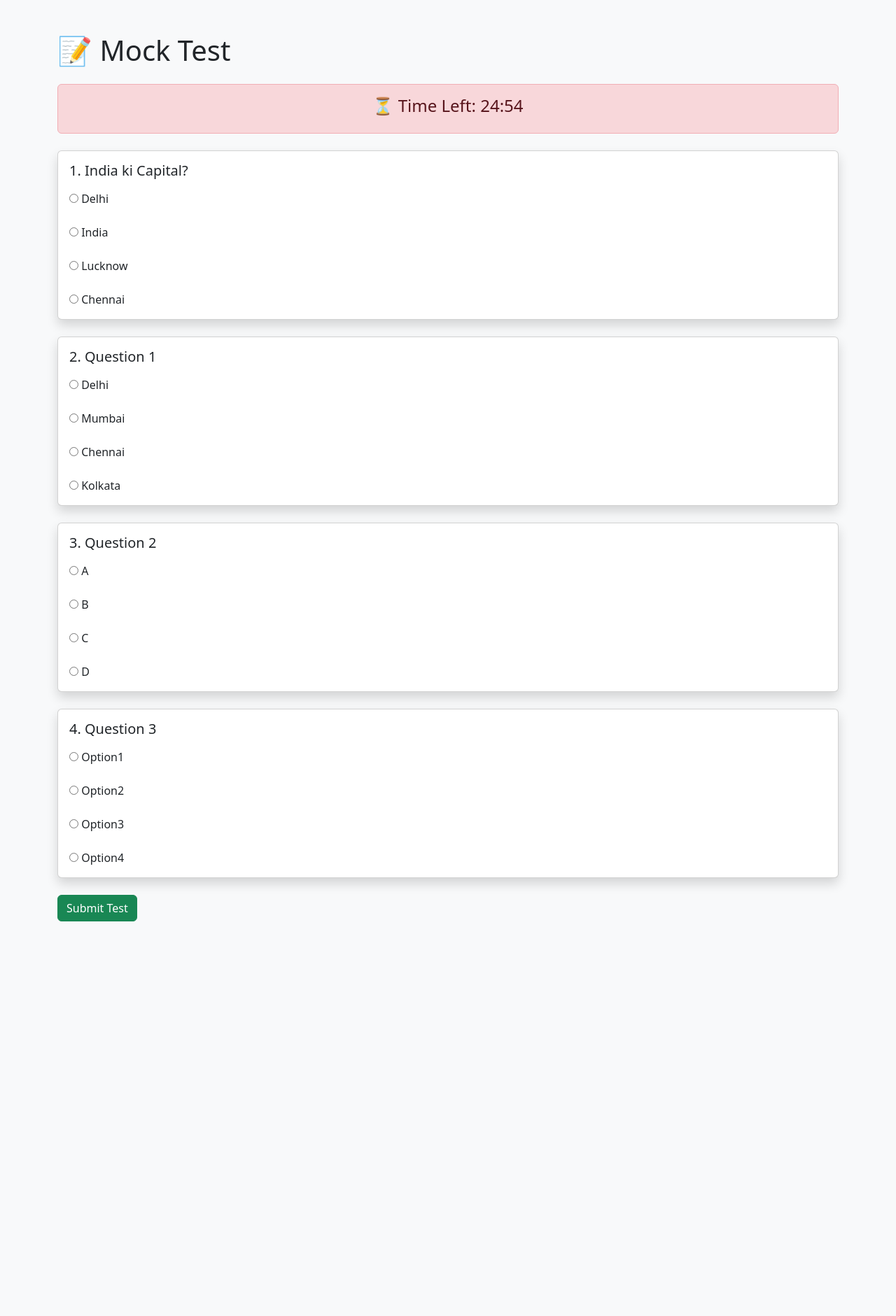
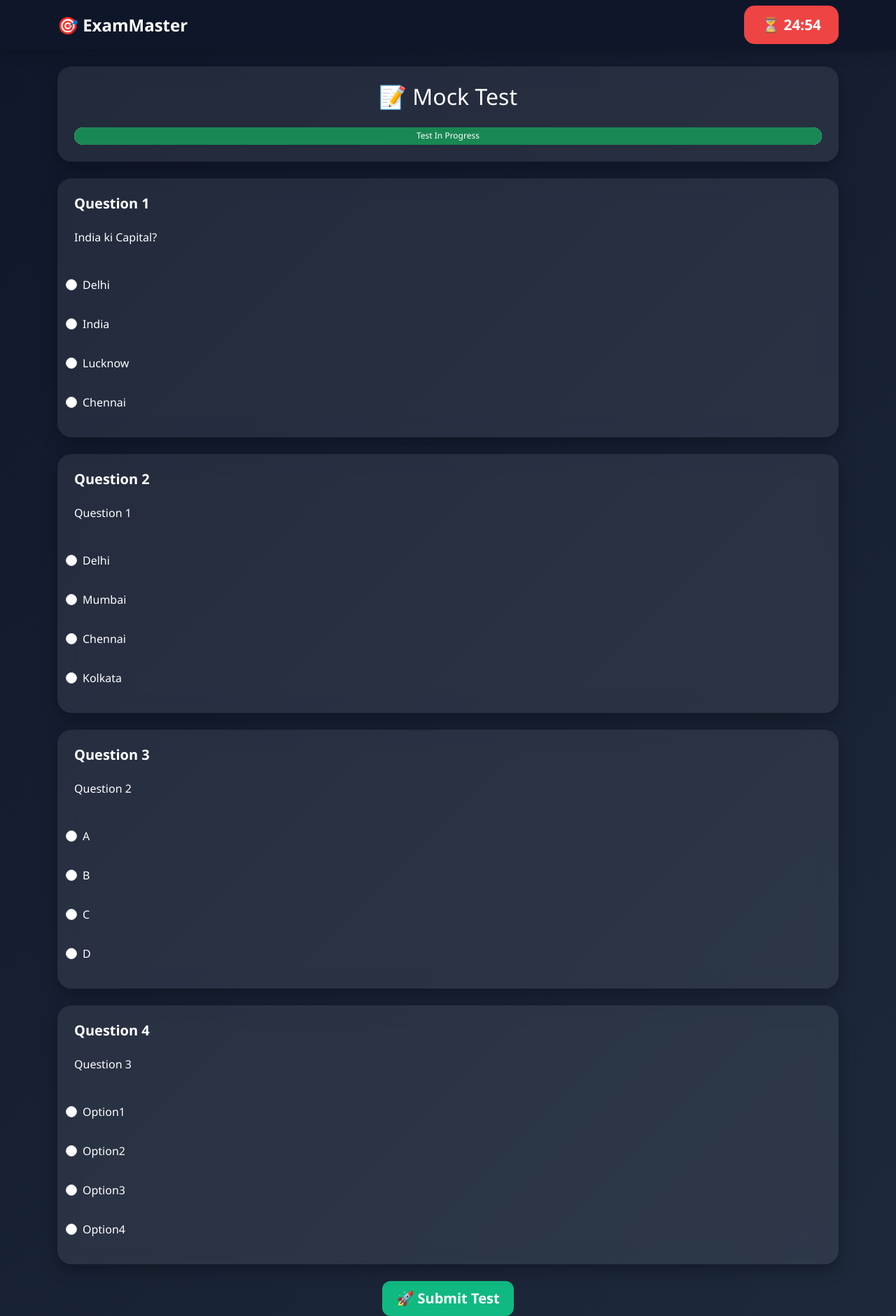
Before and after one commit to sumithackerchd/Mock-Test-Portal, a Flask app: page /start_test/1 in a window 1280 px wide. Shown: the whole page at 70% size. Before the commit the page ends 1317 px from the top, so only its background shows below. Run offline with Flask 3, Linux system fonts and the light colour scheme; a user stored in the database is signed in; data comes from the database, SQL or seed files in the repository; both versions use the stored data as it was after the commit.

Commit message:
ExamMaster Final Version

```diff
--- a/app.py
+++ b/app.py
@@ -1,5 +1,7 @@
-from flask import Flask, render_template, request, redirect, session
+
+from flask import Flask,send_from_directory, render_template, request, redirect, session
 import sqlite3
+
 
 app = Flask(__name__)
 
@@ -106,7 +108,7 @@ def admin():
 
             session["admin"] = True
 
-            return redirect("/")
+            return redirect("/admin_dashboard")
 
     return render_template("admin_login.html")
 
@@ -536,5 +538,158 @@ def delete_student(id):
 
     return redirect("/view_students")
 
+# View Tests
+
+@app.route("/view_tests")
+def view_tests():
+
+    if "admin" not in session:
+        return redirect("/admin")
+
+    conn = sqlite3.connect("mocktest.db")
+    cursor = conn.cursor()
+
+    cursor.execute("SELECT * FROM tests")
+
+    tests = cursor.fetchall()
+
+    conn.close()
+
+    return render_template(
+        "view_tests.html",
+        tests=tests
+    )
+
+
+# View Questions
+
+@app.route("/view_questions")
+def view_questions():
+
+    if "admin" not in session:
+        return redirect("/admin")
+
+    conn = sqlite3.connect("mocktest.db")
+    cursor = conn.cursor()
+
+    cursor.execute("SELECT * FROM questions")
+
+    questions = cursor.fetchall()
+
+    conn.close()
+
+    return render_template(
+        "view_questions.html",
+        questions=questions
+    )
+@app.route("/add_bulk_questions", methods=["GET","POST"])
+def add_bulk_questions():
+
+    if "admin" not in session:
+        return redirect("/admin")
+
+    conn = sqlite3.connect("mocktest.db")
+    cursor = conn.cursor()
+
+    cursor.execute("SELECT * FROM tests")
+    tests = cursor.fetchall()
+
+    if request.method == "POST":
+
+        test_id = request.form["test_id"]
+        questions_text = request.form["questions"]
+
+        lines = questions_text.strip().split("\n")
+
+        for line in lines:
+
+            data = line.split("|")
+
+            if len(data) == 6:
+
+                cursor.execute("""
+                INSERT INTO questions
+                (test_id, question, option1, option2, option3, option4, answer)
+                VALUES(?,?,?,?,?,?,?)
+                """,(
+                    test_id,
+                    data[0],
+                    data[1],
+                    data[2],
+                    data[3],
+                    data[4],
+                    data[5]
+                ))
+
+        conn.commit()
+        conn.close()
+
+        return redirect("/admin_dashboard")
+
+    return render_template(
+        "bulk_questions.html",
+        tests=tests
+    )
+@app.route("/upload_excel", methods=["GET","POST"])
+def upload_excel():
+
+    if "admin" not in session:
+        return redirect("/admin")
+
+    conn = sqlite3.connect("mocktest.db")
+    cursor = conn.cursor()
+
+    cursor.execute("SELECT * FROM tests")
+    tests = cursor.fetchall()
+
+    if request.method == "POST":
+
+        test_id = request.form["test_id"]
+
+        file = request.files["excel_file"]
+
+        df = pd.read_excel(file)
+
+        for index,row in df.iterrows():
+
+            cursor.execute("""
+            INSERT INTO questions
+            (
+            test_id,
+            question,
+            option1,
+            option2,
+            option3,
+            option4,
+            answer
+            )
+            VALUES(?,?,?,?,?,?,?)
+            """,(
+                test_id,
+                row["question"],
+                row["option1"],
+                row["option2"],
+                row["option3"],
+                row["option4"],
+                row["answer"]
+            ))
+
+        conn.commit()
+        conn.close()
+
+        return redirect("/admin_dashboard")
+
+    return render_template(
+        "upload_excel.html",
+        tests=tests
+    )
+@app.route("/download_template")
+def download_template():
+
+    return send_from_directory(
+        "static",
+        "question_template.xlsx",
+        as_attachment=True
+    )
 if __name__ == "__main__":
     app.run(debug=True, port=5004)
--- a/static/style.css
+++ b/static/style.css
@@ -37,8 +37,10 @@ body{
 }
 
 .card:hover{
-    transform:translateY(-8px);
+    transform:translateY(-10px) scale(1.03);
+    box-shadow:0 15px 40px rgba(59,130,246,0.35);
 }
+
 
 /* Hero */
 
@@ -118,3 +120,18 @@ body{
     padding:20px;
     color:#cbd5e1;
 }
+.progress{
+height:25px;
+border-radius:15px;
+overflow:hidden;
+}
+
+.form-check{
+padding:12px;
+border-radius:10px;
+transition:0.3s;
+}
+
+.form-check:hover{
+background:rgba(255,255,255,0.08);
+}
--- a/templates/dashboard.html
+++ b/templates/dashboard.html
@@ -67,7 +67,9 @@ style="text-decoration:none;">
 
 <h2>📚</h2>
 
-<h4>Available Tests</h4>
+<span class="badge bg-success">
+Start Practice Now
+</span>
 
 <p>
 Start practicing with mock tests.
--- a/templates/exam.html
+++ b/templates/exam.html
@@ -8,71 +8,124 @@
 
 <link href="https://cdn.jsdelivr.net/npm/bootstrap@5.3.3/dist/css/bootstrap.min.css" rel="stylesheet">
 
+<link rel="stylesheet" href="{{ url_for('static', filename='style.css') }}">
+
 </head>
 
-<body class="bg-light">
+<body>
 
-<div class="container mt-5">
+<nav class="navbar navbar-dark">
 
-<h1 class="mb-4">
-📝 Mock Test
-</h1>
-<div class="alert alert-danger text-center mb-4">
+<div class="container">
 
-<h4>
+<span class="navbar-brand">
+🎯 ExamMaster
+</span>
 
-⏳ Time Left:
-<span id="timer"></span>
-
-</h4>
+<div class="timer-box">
+⏳ <span id="timer"></span>
+</div>
 
 </div>
+
+</nav>
+
+<div class="container mt-4">
+
+<div class="card p-4 mb-4">
+
+<h2 class="text-center">
+📝 Mock Test
+</h2>
+
+<div class="progress mt-3">
+
+<div class="progress-bar bg-success"
+style="width:100%">
+Test In Progress
+</div>
+
+</div>
+
+</div>
+
 <form method="POST" action="/result/{{ test_id }}">
 
 {% for q in questions %}
 
-<div class="card shadow mb-4">
+<div class="card p-4 mb-4">
 
-<div class="card-body">
+<h5 class="fw-bold">
 
-<h5>
-
-{{ loop.index }}.
-{{ q[2] }}
+Question {{ loop.index }}
 
 </h5>
 
+<p class="mt-3">
+
+{{ q[2] }}
+
+</p>
+
 <div class="mt-3">
 
-<input type="radio"
+<div class="form-check mb-2">
+
+<input class="form-check-input"
+type="radio"
 name="q{{ q[0] }}"
 value="{{ q[3] }}">
 
+<label class="form-check-label">
+
 {{ q[3] }}
 
-<br><br>
+</label>
 
-<input type="radio"
+</div>
+
+<div class="form-check mb-2">
+
+<input class="form-check-input"
+type="radio"
 name="q{{ q[0] }}"
 value="{{ q[4] }}">
 
+<label class="form-check-label">
+
 {{ q[4] }}
 
-<br><br>
+</label>
 
-<input type="radio"
+</div>
+
+<div class="form-check mb-2">
+
+<input class="form-check-input"
+type="radio"
 name="q{{ q[0] }}"
 value="{{ q[5] }}">
 
+<label class="form-check-label">
+
 {{ q[5] }}
 
-<br><br>
+</label>
 
-<input type="radio"
+</div>
+
+<div class="form-check">
+
+<input class="form-check-input"
+type="radio"
 name="q{{ q[0] }}"
 value="{{ q[6] }}">
 
+<label class="form-check-label">
+
 {{ q[6] }}
+
+</label>
 
 </div>
 
@@ -82,16 +135,18 @@ value="{{ q[6] }}">
 
 {% endfor %}
 
-<button class="btn btn-success">
-Submit Test
+<div class="text-center">
+
+<button class="btn btn-success btn-lg">
+🚀 Submit Test
 </button>
+
+</div>
 
 </form>
 
 </div>
 
-</body>
-</html>
 <script>
 
 let timeLeft = {{ duration }} * 60;
@@ -113,6 +168,7 @@ function updateTimer() {
 document.forms[0].submit();
 
 }
+
 }
 
 updateTimer();
@@ -120,3 +176,7 @@ updateTimer();
 setInterval(updateTimer,1000);
 
 </script>
+
+</body>
+
+</html>
```
Also changed, not shown: templates/admin_dashboard.html (+15 -0 lines), templates/bulk_questions.html (added, +53 -0 lines), templates/upload_excel.html (added, +59 -0 lines), mocktest.db, 1 other file. Lines whose indentation alone changed are shown as unchanged.
